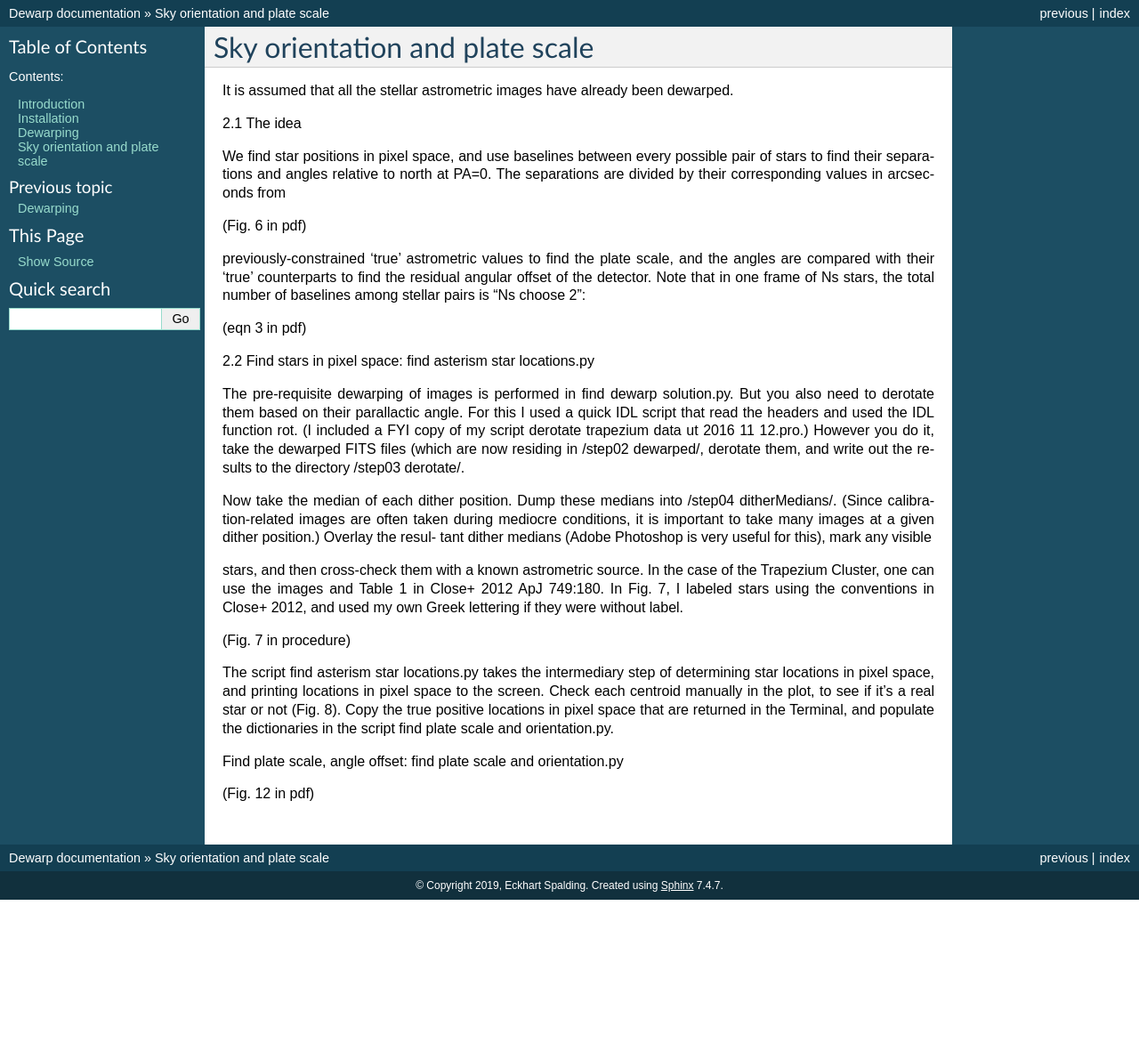
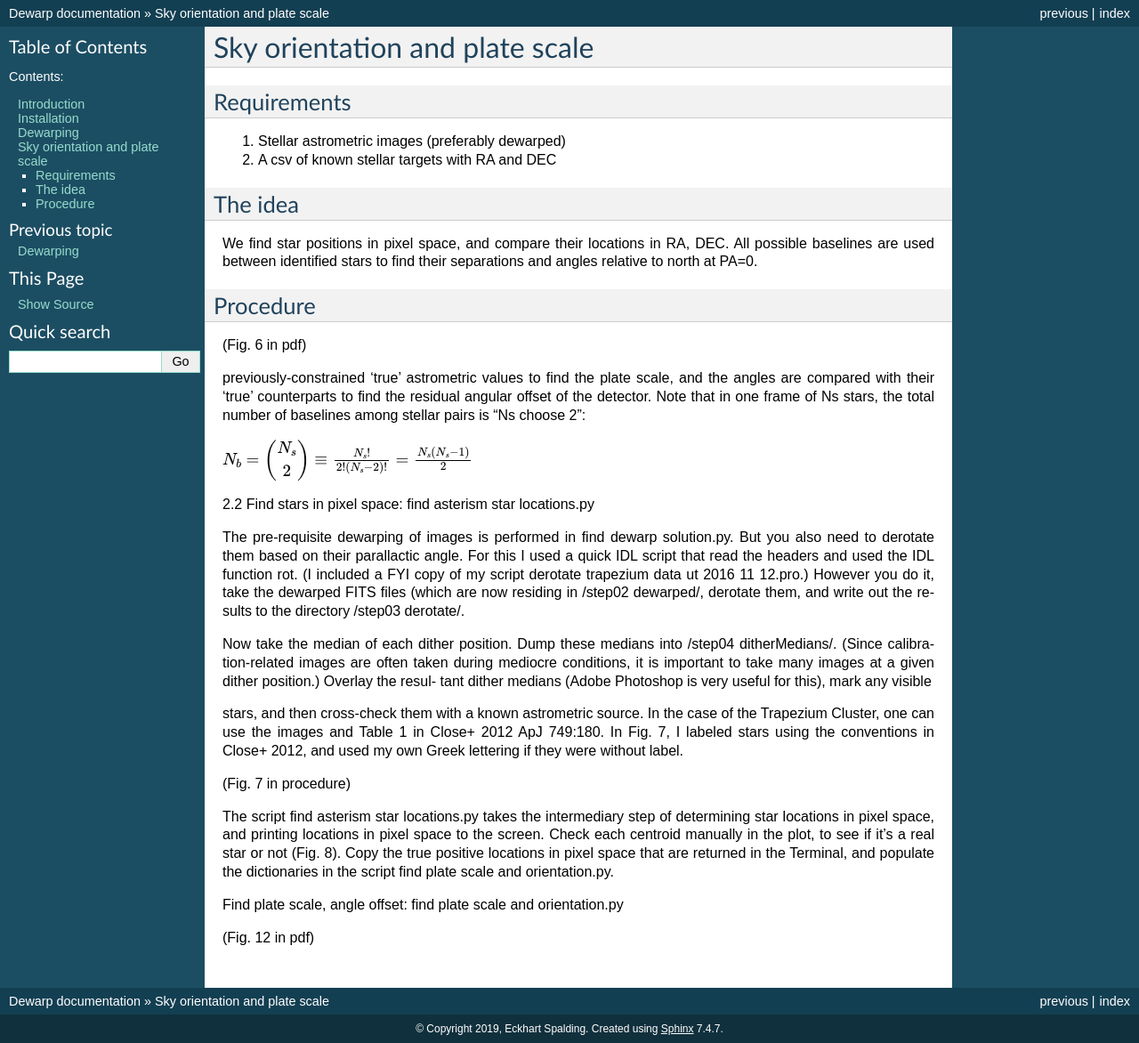
Before and after one commit to mwanakijiji/dewarp, a Sphinx documentation site: the page built from docs/orientation.rst, in a window 1280 px wide. Shown: the whole page at 89% size. Built offline with Sphinx 7.4.7, drawn with Linux system fonts in a browser that asks for light colours; pages that are not in the unit, such as notebooks, are missing from menus; before the commit the page ends 1011 px from its top, so only the background shows below that.

Commit message:
Working on orientation page

```diff
--- a/docs/orientation.rst
+++ b/docs/orientation.rst
@@ -1,11 +1,24 @@
 Sky orientation and plate scale
 =================
-It is assumed that all the stellar astrometric images have already
-been dewarped.
 
-2.1 The idea
+**********
+Requirements
+**********
 
-We find star positions in pixel space, and use baselines between every possible pair of stars to find their separations and angles relative to north at PA=0. The separations are divided by their corresponding values in arcseconds from
+#. Stellar astrometric images (preferably dewarped)
+#. A csv of known stellar targets with RA and DEC
+
+**********
+The idea
+**********
+
+We find star positions in pixel space, and compare their locations in
+RA, DEC. All possible baselines are used between identified stars to
+find their separations and angles relative to north at PA=0.
+
+**********
+Procedure
+**********
 
 (Fig. 6 in pdf)
 
@@ -15,7 +28,7 @@ find the residual angular offset of the detector. Note that in one
 frame of Ns stars, the total number of baselines among stellar pairs
 is “Ns choose 2”:
 
-(eqn 3 in pdf)
+:math:`N_{b}=\begin{pmatrix}N_{s} \\ 2\end{pmatrix} \equiv \frac{N_{s}!}{2!(N_{s}-2)!}=\frac{N_{s}(N_{s}-1)}{2}`
 
 2.2 Find stars in pixel space: find asterism star locations.py
 
```
Also changed, not shown: docs/dewarp_soln.rst (+18 -3 lines), 2 other files.
